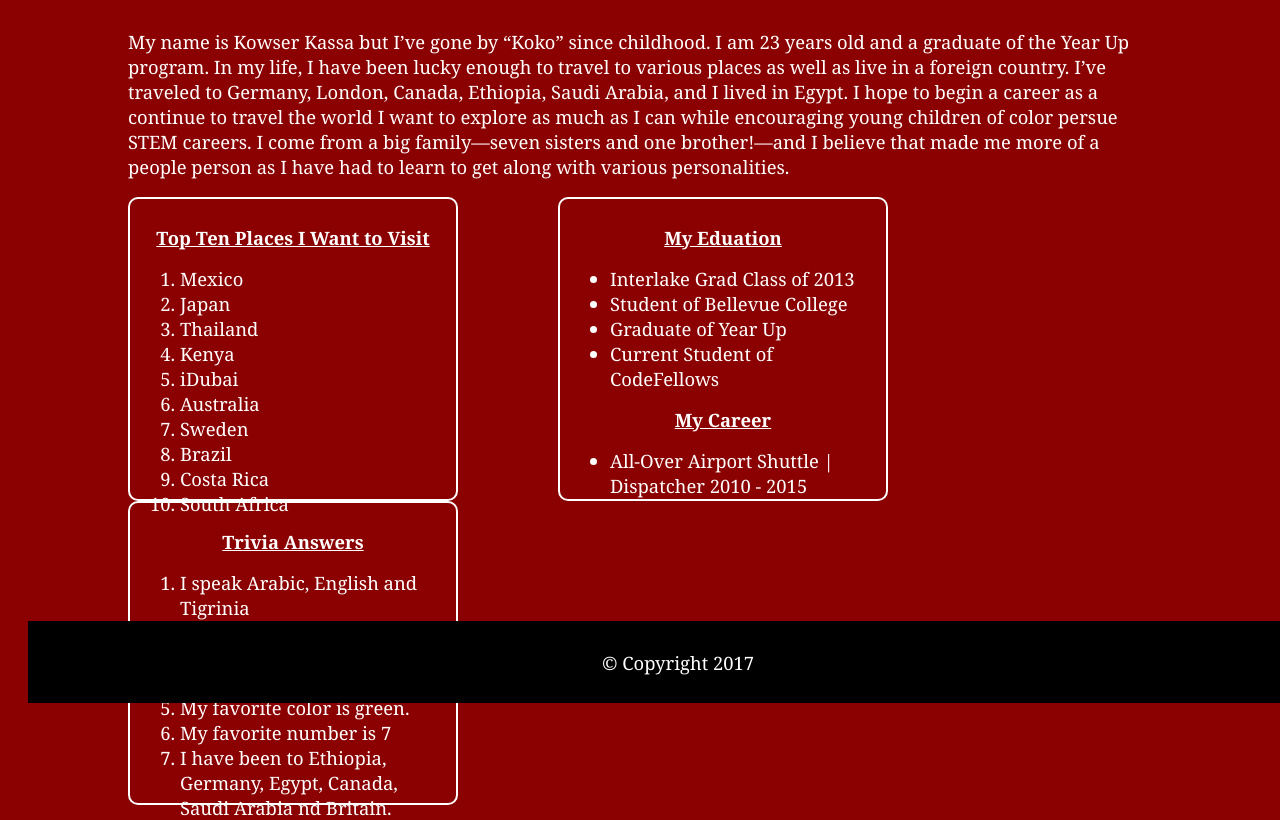
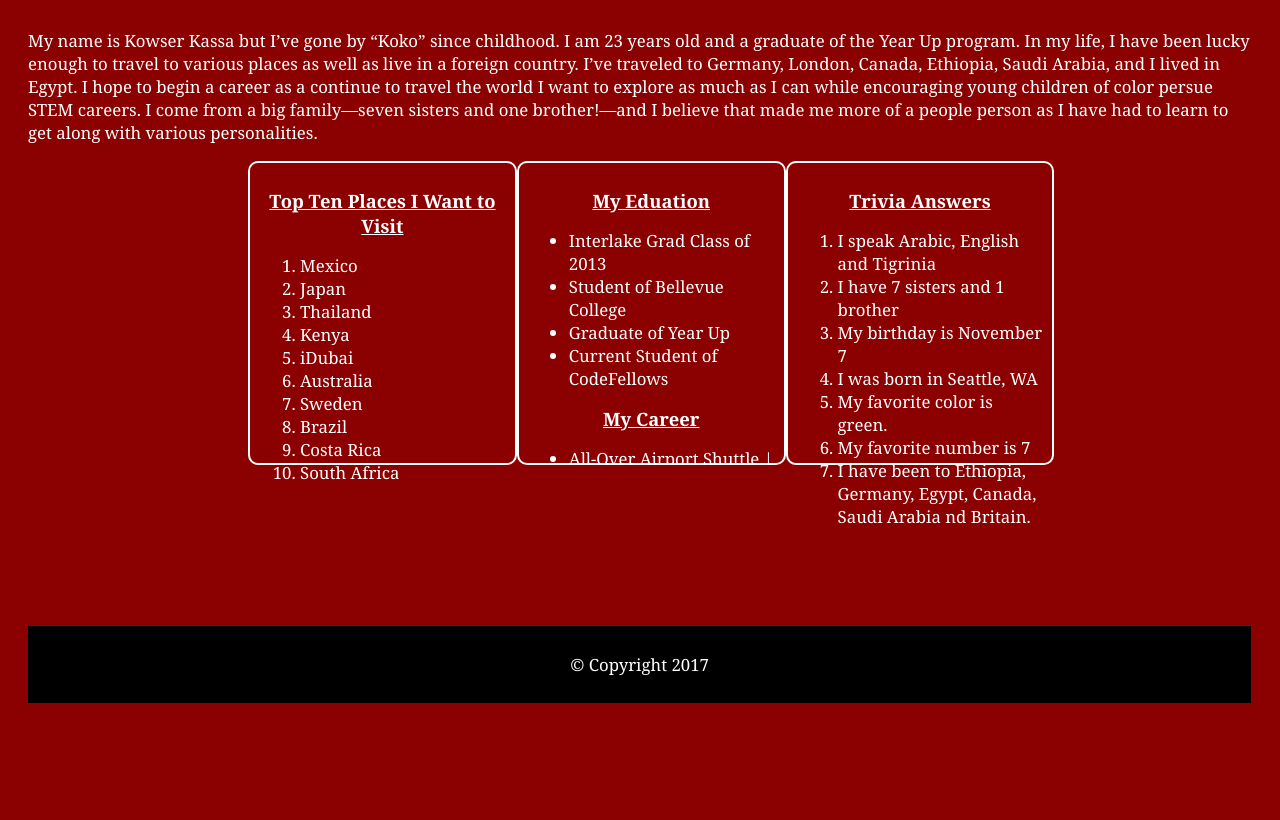
Before and after one commit to kowserk7/aboutMe, a plain HTML site: page index.html in a window 1280 px wide. Shown: the part 97-917 px from the top of the page. After the commit the page ends 800 px from the top, so only its background shows below. Drawn offline with Linux system fonts and the light colour scheme.

Commit message:
Update style.css

```diff
--- a/style.css
+++ b/style.css
@@ -72,38 +72,3 @@ footer{
   width: 94%;
   text-align: center;
 }
-=======
-html{
-  background-color: DarkRed;
-  border: solid;
-  border-width: thick;
-  border-color: white;
-  height: 695px;
-  color: white;
-  font-family: bookman;
-}
-h1{
-  text-align: center;
-}
-p{
-  text-indent: inherit;
-  margin-left: 100px;
-  margin-right: 100px;
-  font-size: 115%;
-}
-.col1,
-.col2,
-.col3{
-  margin-left: 100px;
-  display: inline;
-  width: 25%;
-  float: left;
-}
-li{
-  font-size: 115%;
-}
-footer{
-  position: fixed;;
-  bottom: 0;
-  width: 100%;
-  color: white;}
```
